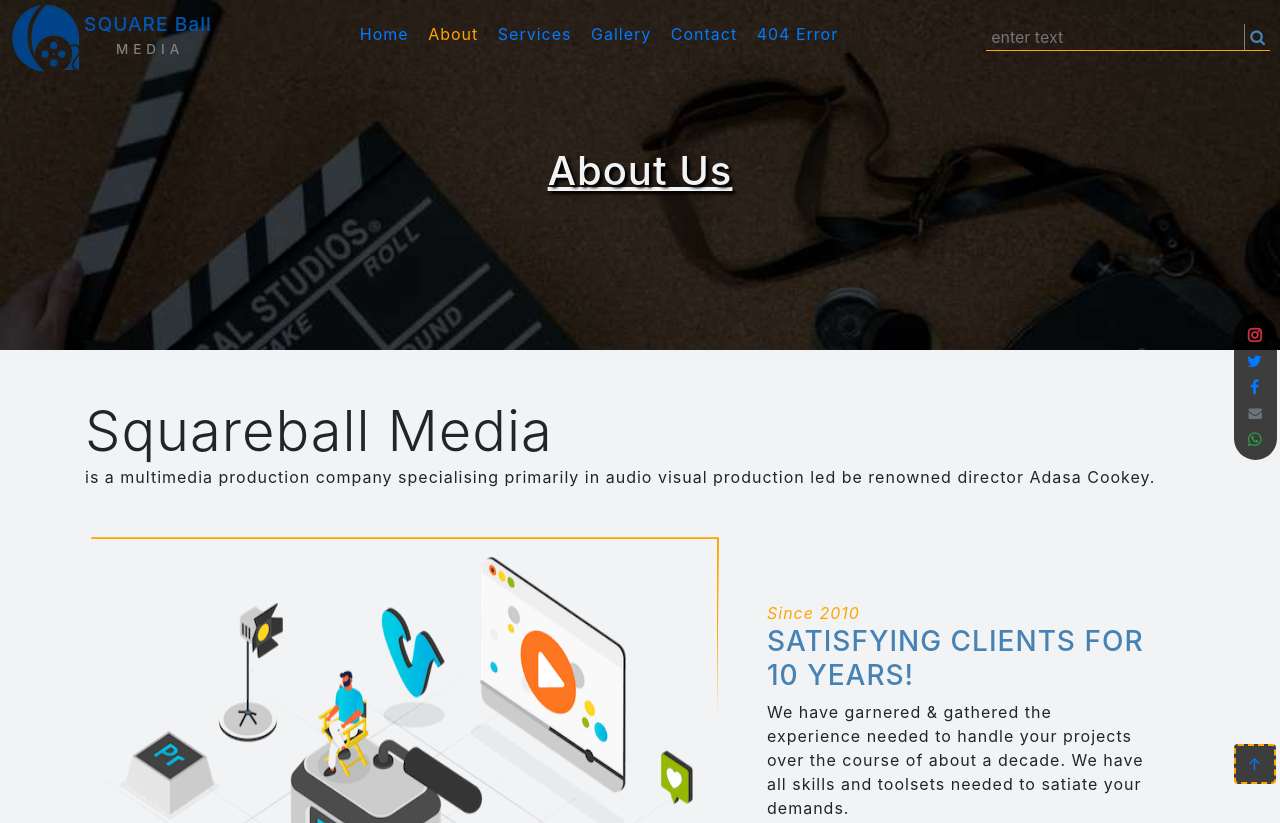
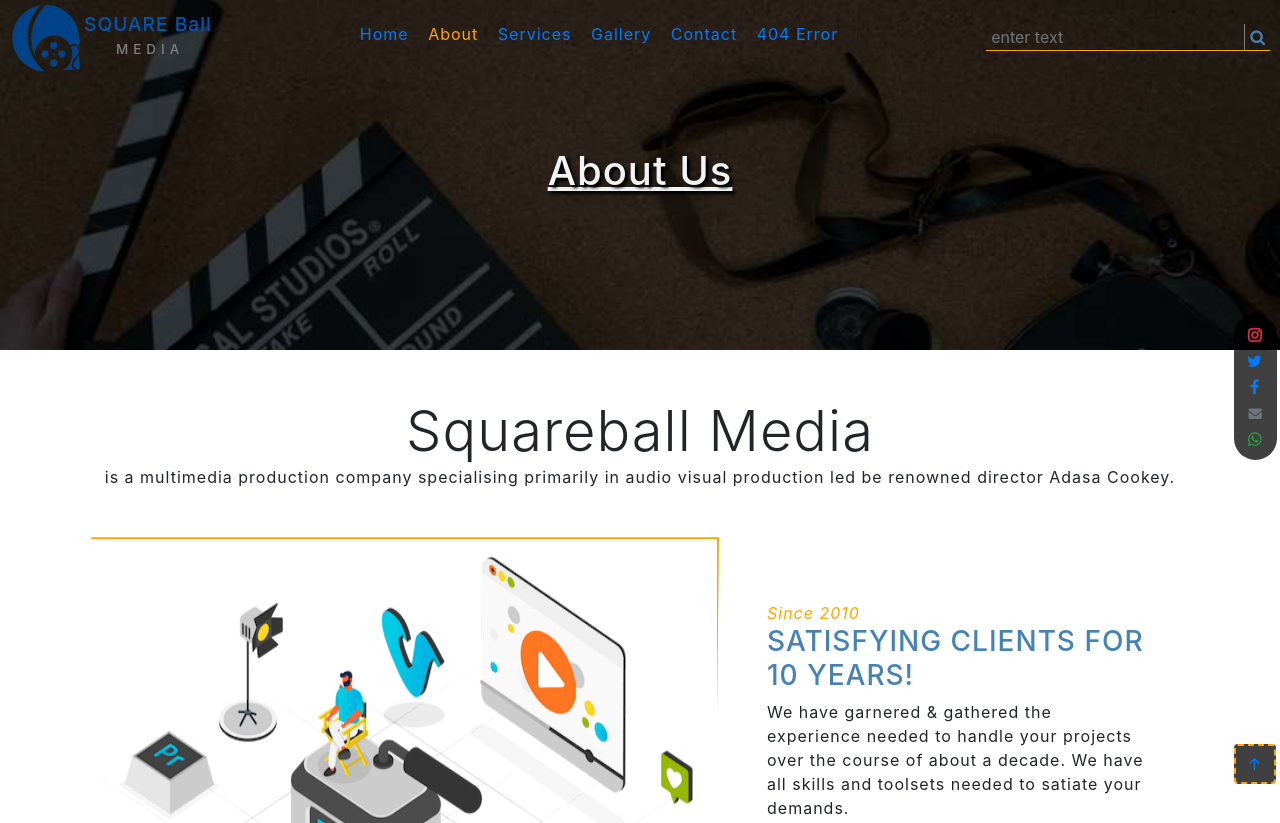
Before and after one commit to mukhtarB/squareball_media_revamp, a plain HTML site: page about.html in a window 1280 px wide. Shown: the top 823 px of the page. Drawn offline with Linux system fonts and the light colour scheme.

Commit message:
update files

```diff
--- a/about.html
+++ b/about.html
@@ -92,13 +92,13 @@
 			<section id = "sec_1" class = "pt-5 py-sm-5 px-sm-5">
 				<div class = "container">
 
-					<p class = "mb-5">
+					<p class = "mb-5 text-center">
 						<span class = "display-4">Squareball Media</span>
 						<br />is a multimedia production company specialising primarily in audio visual production led be renowned director Adasa Cookey.
 					</p>
 
 					<div class = "d-xl-flex">
-						<img src = "images/01.png" alt = "Videography Cartoon Image" title = "About Us" />
+							<img src = "images/01.png" alt = "Videography Cartoon Image" title = "About Us" />
 
 						<div id = "content" class = "p-sm-5 mt-3">
 							<i>Since 2010</i>
--- a/css/style.css
+++ b/css/style.css
@@ -333,7 +333,7 @@ video{
 }
 /* ------- ABOUT PAGE -------- */
 #sec_1{
-	background-color:#f2f3f5;
+	background-color:#fff;
 }
 #sec_1 img{
 	border:2px solid orange;
@@ -427,6 +427,7 @@ video{
 	color:#fff;
 	background-color:rgba(0, 0, 0, 0.2);
 	padding:20px;
+	text-align:center;
 }
 .lead{
 	/* font-weight:500; */
```
Also changed, not shown: contact.html (+1 -2 lines), index.html (+1 -1 lines).
